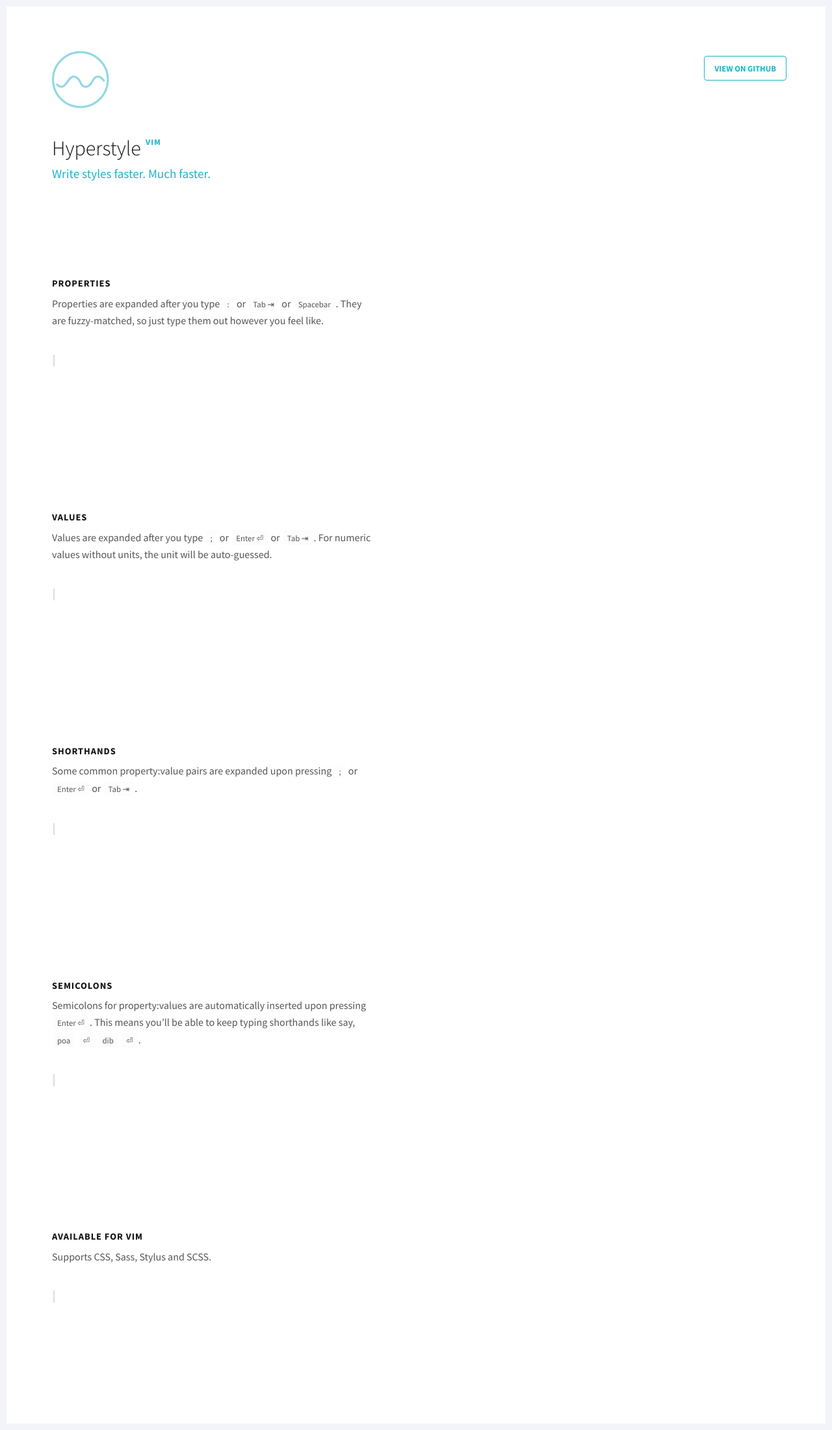
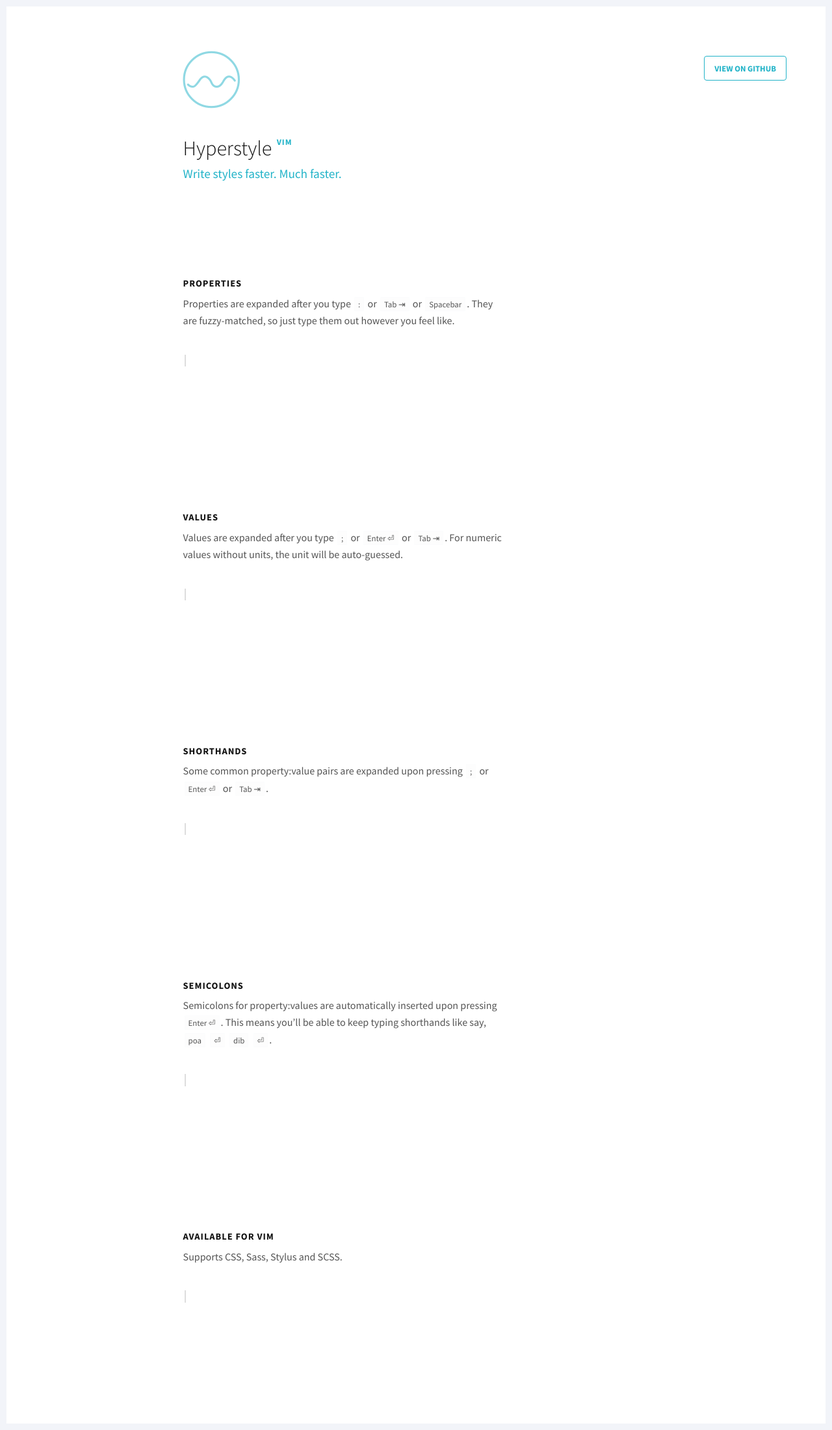
Before and after one commit to rstacruz/vim-hyperstyle, a Jekyll site: the page built from index.md, in a window 1280 px wide. Shown: the whole page at 65% size. Built offline with Jekyll 4.4.1, drawn with Linux system fonts in a browser that asks for light colours.

Commit message:
Some margins are good

```diff
--- a/assets/style.scss
+++ b/assets/style.scss
@@ -38,6 +38,10 @@
 
 body {
   max-width: 500px;
+
+  @media (min-width: 769px) {
+    margin-left: 18%;
+  }
 }
 
 h1 {
```
